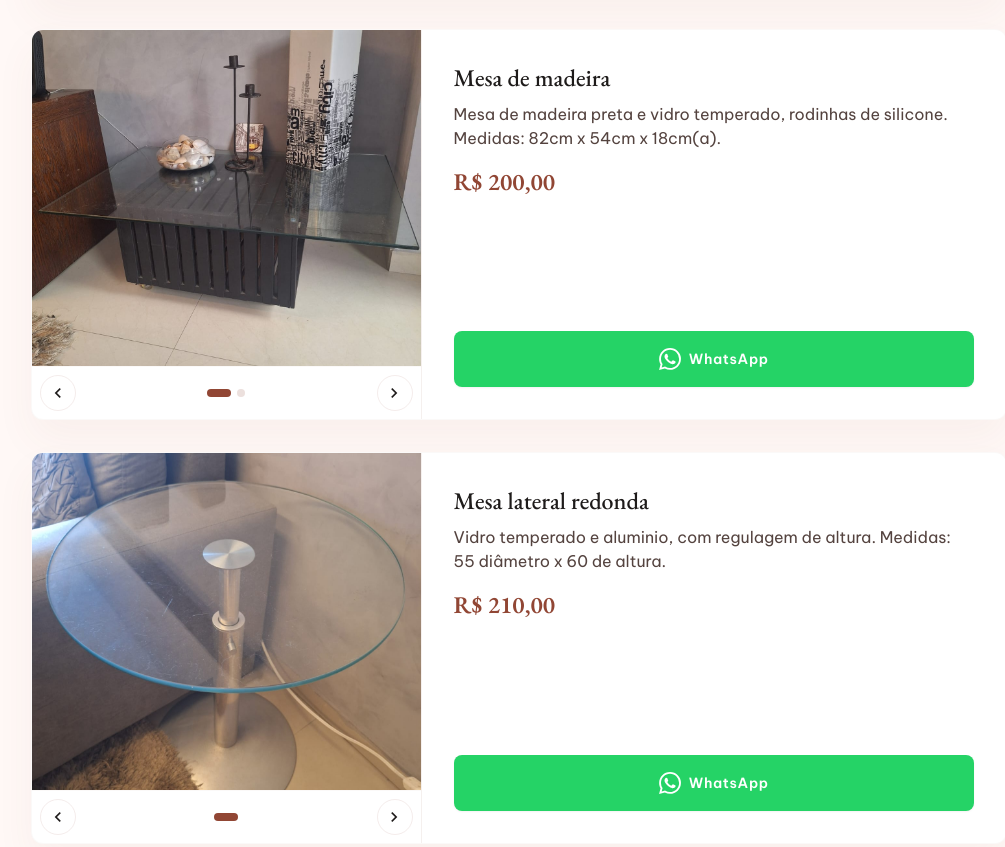
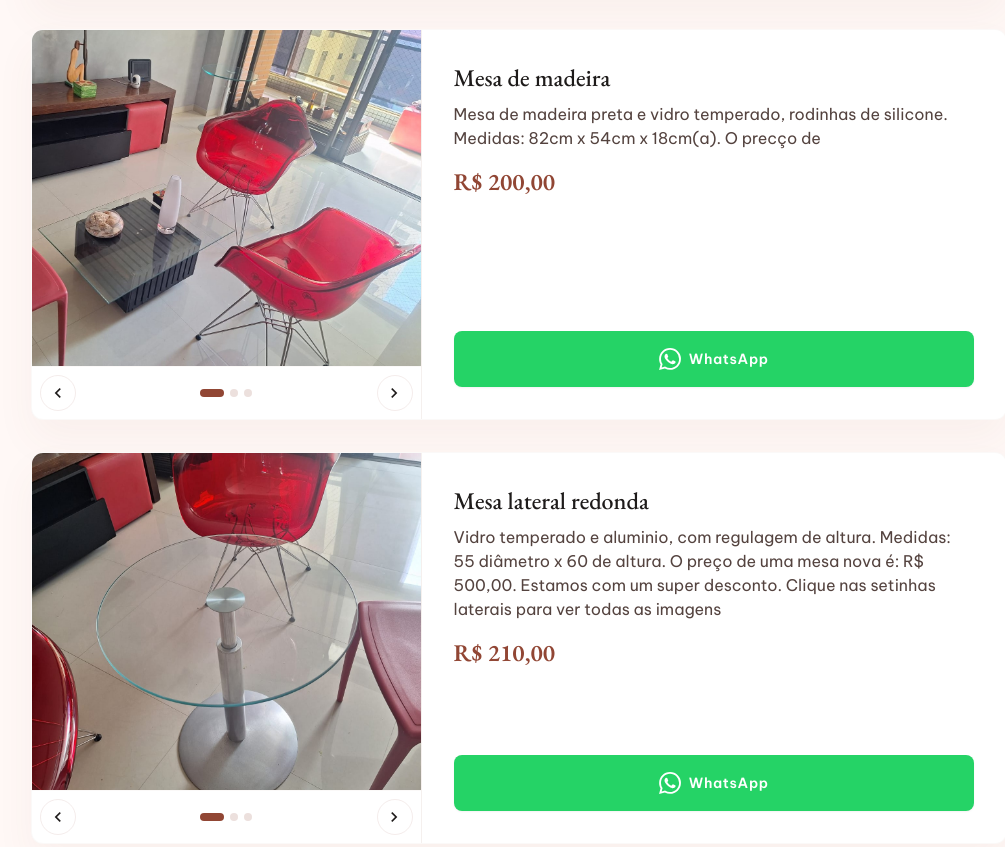
Before and after one commit to LisioSouza/mudalar-anaeleo, a plain HTML site: page index.html in a window 1280 px wide. Shown: the part 3059-3906 px from the top of the page, without its empty margins (121-1126 px from the left). Drawn offline with nearby package versions, Linux system fonts and the light colour scheme.

Commit message:
atualizando

```diff
--- a/assets/furniture-data.js
+++ b/assets/furniture-data.js
@@ -12,13 +12,14 @@ window.__ANA_FURNITURE={
     },
     {
       "id": 2,
-      "nome": "Cadeira vermelha",
+      "nome": "Cadeiras vermelhas",
       "descricao": "Eames Arm Shell com Base Eiffel de acrílico vermelha e base metal - Tok & Stok.",
       "valor": "R$ 229,00 - a unidade",
       "imagens": [
         "cadeira-a.jpeg",
         "cadeira-a2.jpeg",
-        "cadeira-a3.jpeg"
+        "cadeira-a3.jpeg",
+        "cadeira-a4.jpeg"
       ]
     },
     {
@@ -43,9 +44,10 @@ window.__ANA_FURNITURE={
     {
       "id": 8,
       "nome": "Mesa de madeira",
-      "descricao": "Mesa de madeira preta e vidro temperado, rodinhas de silicone. Medidas: 82cm x 54cm x 18cm(a).",
+      "descricao": "Mesa de madeira preta e vidro temperado, rodinhas de silicone. Medidas: 82cm x 54cm x 18cm(a). O precço de",
       "valor": "R$ 200,00",
       "imagens": [
+        "mesa-madeira3.jpeg",
         "mesa-madeira.jpeg",
         "mesa-madeira2.jpeg"
       ]
@@ -53,10 +55,12 @@ window.__ANA_FURNITURE={
     {
       "id": 9,
       "nome": "Mesa lateral redonda",
-      "descricao": "Vidro temperado e aluminio, com regulagem de altura. Medidas: 55 diâmetro x 60 de altura.",
+      "descricao": "Vidro temperado e aluminio, com regulagem de altura. Medidas: 55 diâmetro x 60 de altura. O preço de uma mesa nova é: R$ 500,00. Estamos com um super desconto. Clique nas setinhas laterais para ver todas as imagens",
       "valor": "R$ 210,00",
       "imagens": [
-        "mesa-vidro.jpeg"
+        "mesa-vidro2.jpeg",
+        "mesa-vidro.jpeg",
+        "mesa-vidro3.jpeg"
       ]
     },
     {
@@ -71,10 +75,14 @@ window.__ANA_FURNITURE={
     {
       "id": 11,
       "nome": "Rack",
-      "descricao": "Rack laca preta e madeira. Medidas: 2,40m x 0,55m x 0,50m com possibilidade de aumentar o comprimento.",
-      "valor": "R$ 1.060,00",
+      "descricao": "Rack laca preta e madeira. Medidas: 2,40m x 0,55m x 0,50m com possibilidade de aumentar o comprimento. OBS: O preço de um rack NOVO com esse material é: R$ 3.500,00. Estamos com um super desconto. Clique nas setinhas laterais para ver todas as imagens",
+      "valor": "R$ 900,00",
       "imagens": [
-        "rack.jpeg"
+        "rack.jpeg",
+        "rack2.jpeg",
+        "rack3.jpeg",
+        "rack4.jpeg",
+        "rack5.jpeg"
       ]
     },
     {
--- a/index.html
+++ b/index.html
@@ -153,7 +153,7 @@
 
 <!-- Móveis disponíveis: itens gerados a partir de assets/furniture-data.js -->
 <section id="moveis" class="flex flex-col gap-stack-lg" aria-labelledby="moveis-titulo">
-<p id="moveis-count" class="font-headline-lg-mobile text-headline-lg-mobile text-primary serif leading-tight blink-alert">0 itens para venda</p>
+<p id="moveis-count" class="font-headline-lg-mobile text-headline-lg-mobile text-primary serif leading-tight blink-alert">0 itens para venda - últimos itens!</p>
 <h3 id="moveis-titulo" class="font-headline-md text-headline-md text-secondary serif border-b border-outline-variant/30 pb-4">Móveis Disponíveis</h3>
 <div id="moveis-list" class="flex flex-col gap-stack-lg"></div>
 </section>
@@ -248,7 +248,7 @@
   }
 
   function wireCarousel(root, nSlides) {
-    var n = Math.max(1, Math.min(3, nSlides | 0));
+    var n = Math.max(1, Math.min(5, nSlides | 0));
     var tr = root.querySelector('[data-fc-tr]');
     var dots = root.querySelector('[data-fc-dots]');
     var prev = root.querySelector('[data-fc-prev]');
@@ -285,7 +285,7 @@
   function buildSlideImages(imagens) {
     var raw = Array.isArray(imagens) ? imagens : [];
     var out = [];
-    for (var i = 0; i < raw.length && out.length < 3; i++) {
+    for (var i = 0; i < raw.length && out.length < 5; i++) {
       if (raw[i] != null && String(raw[i]).trim()) out.push(String(raw[i]).trim());
     }
     return out;
--- a/scripts/build-furniture.js
+++ b/scripts/build-furniture.js
@@ -21,7 +21,7 @@ const items = Array.isArray(data.items)
       descricao: item && item.descricao != null ? String(item.descricao) : 'Descreva o móvel, medidas e estado de conservação.',
       valor: item && item.valor != null ? String(item.valor) : 'R$ 0,00',
       imagens: Array.isArray(item && item.imagens)
-        ? item.imagens.map((img) => String(img || '').trim()).filter(Boolean).slice(0, 3)
+        ? item.imagens.map((img) => String(img || '').trim()).filter(Boolean).slice(0, 5)
         : [],
     }))
   : [];
```
Also changed, not shown: assets/furniture.json (+16 -8 lines), assets/cadeira-a.jpeg, assets/cadeira-a2.jpeg, assets/cadeira-a3.jpeg, assets/cadeira-a4.jpeg (added), assets/mesa-madeira3.jpeg (added), assets/mesa-vidro2.jpeg (added), assets/mesa-vidro3.jpeg (added), assets/rack.jpeg, assets/rack2.jpeg (added), assets/rack3.jpeg (added), assets/rack4.jpeg (added), assets/rack5.jpeg (added).
